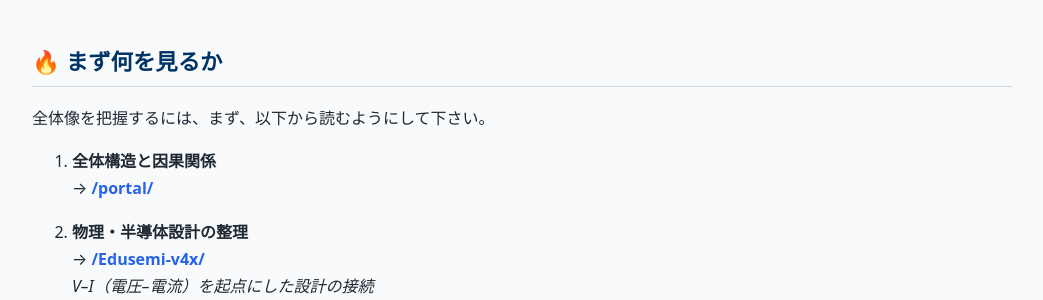
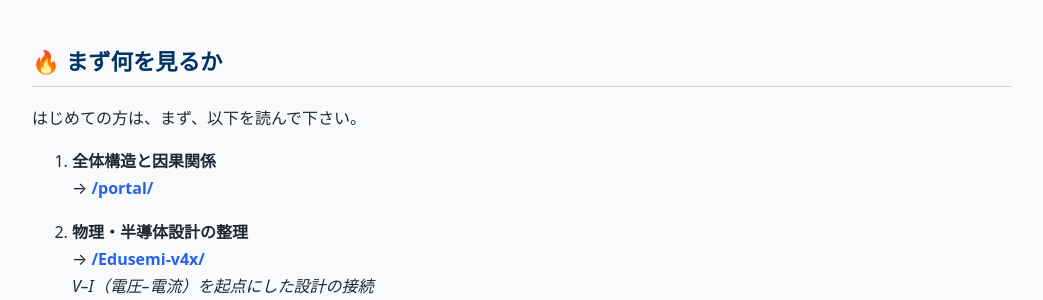
Before and after one commit to Samizo-AITL/Samizo-AITL.github.io, a Jekyll site: the page built from index.md, in a window 1280 px wide. Shown: the part 571-871 px from the top of the page, without its empty margins (118-1161 px from the left). Built offline with Jekyll 4.4.1, drawn with Linux system fonts in a browser that asks for light colours.

Commit message:
Update index.md

```diff
--- a/index.md
+++ b/index.md
@@ -25,7 +25,7 @@ description: Architecture for Integrated Technology Logic ― 物理・デバイ
 ---
 
 ## 🔥 まず何を見るか
-全体像を把握するには、まず、以下から読むようにして下さい。
+はじめての方は、まず、以下を読んで下さい。
 
 1. **全体構造と因果関係**
    → [**/portal/**](/portal/)
```
